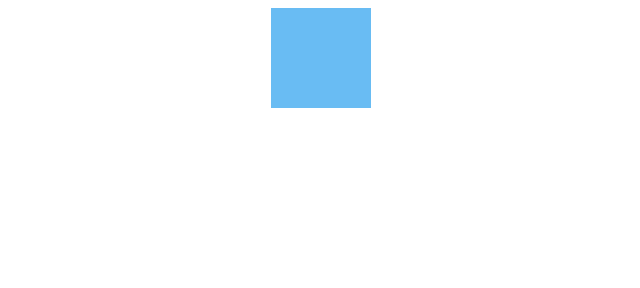
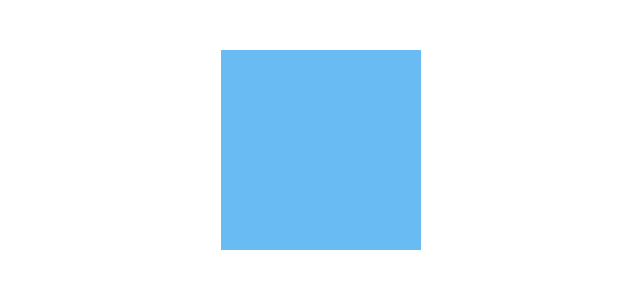
Before and after one commit to mintysky/mintysky.github.io, a plain HTML site: page index.html in a window 1280 px wide. Shown: the whole page, without its empty margins (319-959 px from the left). Drawn offline with Linux system fonts and the light colour scheme.

Commit message:
默认的

```diff
--- a/index.html
+++ b/index.html
@@ -8,10 +8,10 @@
     <title>Title</title>
     <style>
         #box{
-            width: 100px;
-            height: 100px;
+            width: 200px;
+            height: 200px;
             background: #69bcf3;
-            margin: 0 auto;
+            margin: 50px auto;
         }
     </style>
 </head>
```
